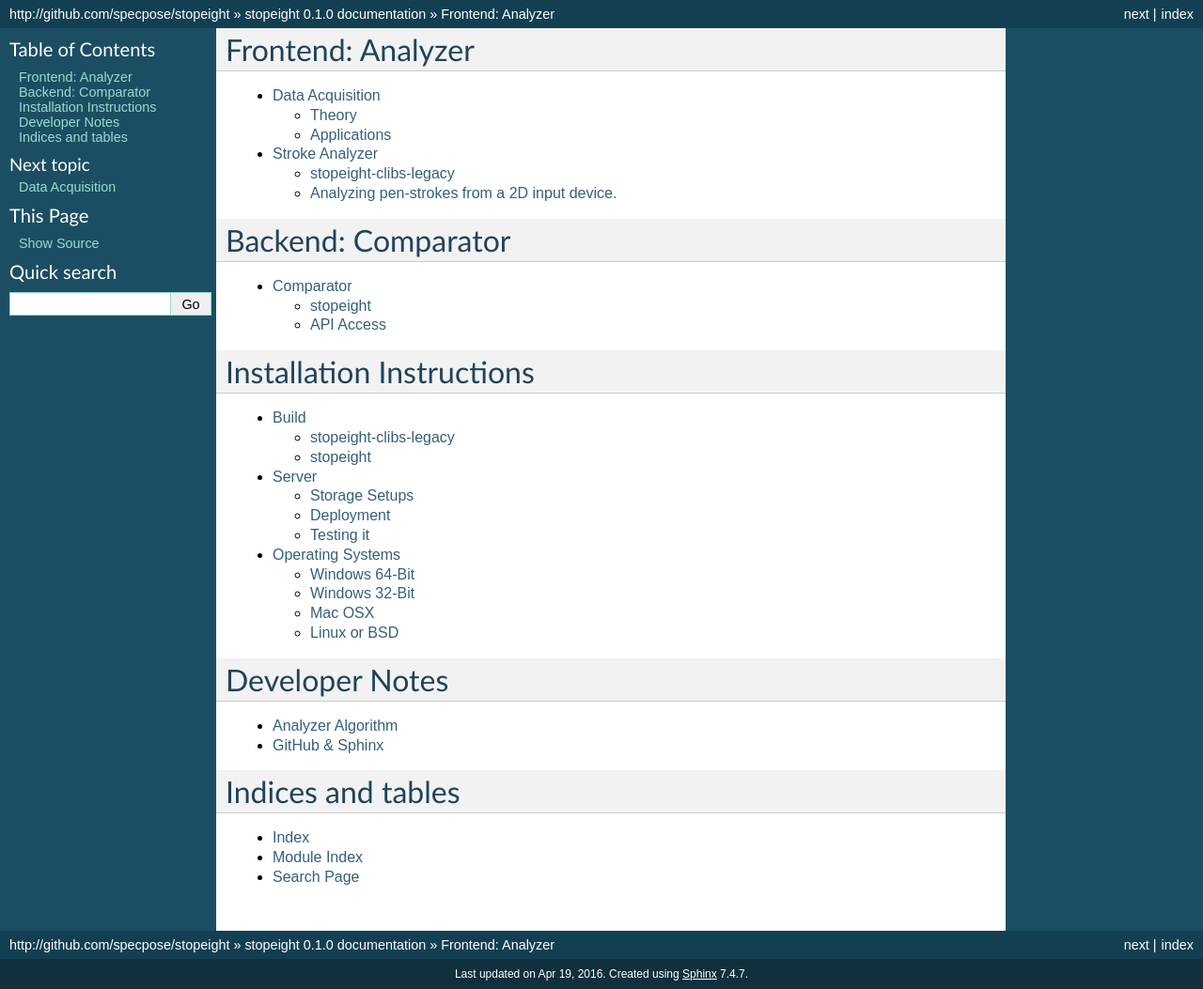
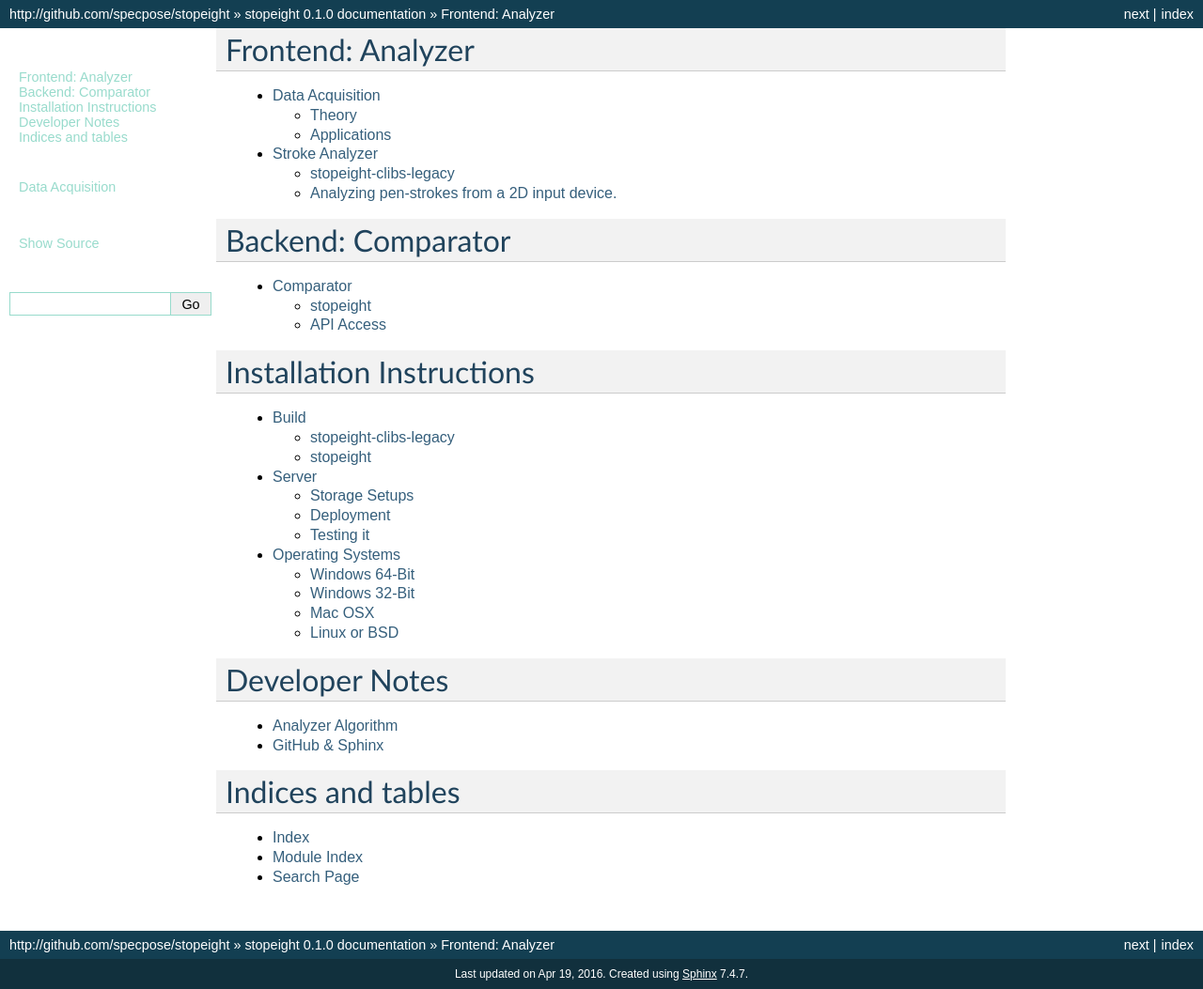
Before and after one commit to specpose/stopeight, a Sphinx documentation site: the page built from doc/index.txt, in a window 1280 px wide. Shown: the whole page at 94% size. Built offline with Sphinx 7.4.7, drawn with Linux system fonts in a browser that asks for light colours.

Commit message:
fixing documentation 29

```diff
--- a/doc/conf.py
+++ b/doc/conf.py
@@ -99,7 +99,9 @@
 # Theme options are theme-specific and customize the look and feel of a theme
 # further.  For a list of options available for each theme, see the
 # documentation.
-#html_theme_options = {}
+html_theme_options = {
+"sidebarbgcolor": "white"
+}
 
 # Add any paths that contain custom themes here, relative to this directory.
 #html_theme_path = []
```
